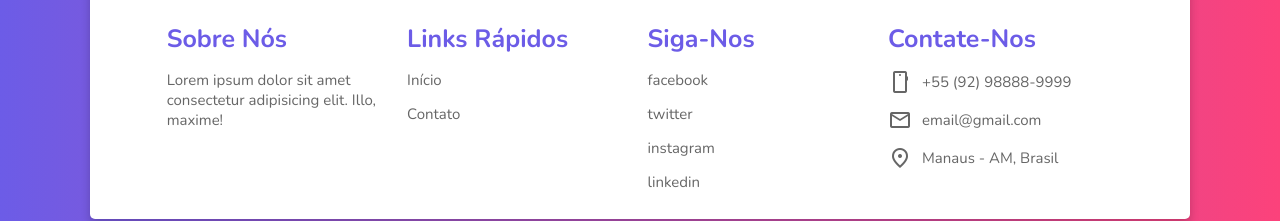
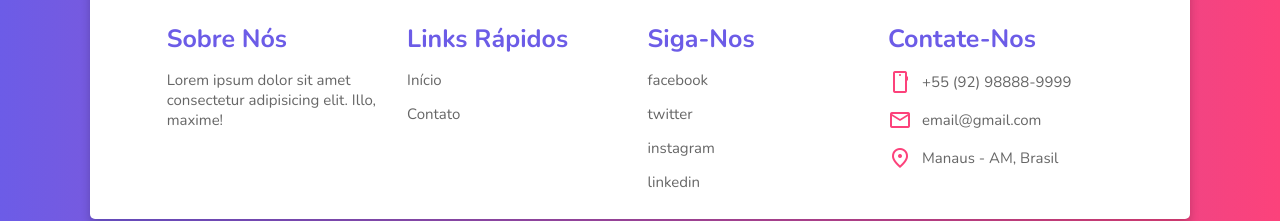
Before and after one commit to Alexandre990/Modele, a plain HTML site: page index.html in a window 1280 px wide. Shown: the part 621-842 px from the top of the page. Drawn offline with nearby package versions, Linux system fonts and the light colour scheme.

Commit message:
color icons

```diff
--- a/css/styles.css
+++ b/css/styles.css
@@ -238,6 +238,10 @@ header .navbar a:hover {
     padding: .7rem 0;
 }
 
+.footer .box-container .box p span {
+    color: var(--pink);
+}
+
 .footer .box-container .box a {
     display: block;
     font-size: 1.5rem;
```
